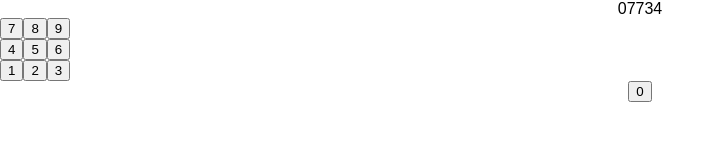
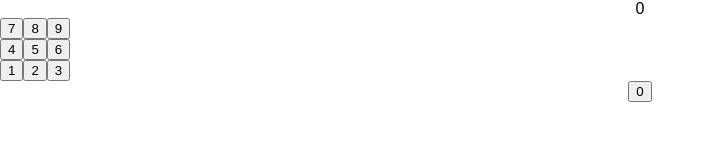
Before and after one commit to Samtfm/calculator, a React (Create React App) app: page / in a window 1280 px wide. Shown: the top 160 px of the page, without its empty margins (0-724 px from the left). Built offline with nearby package versions, Linux system fonts and the light colour scheme.

Commit message:
display screen readout

```diff
--- a/src/components/App.js
+++ b/src/components/App.js
@@ -1,14 +1,14 @@
 import React, { Component } from 'react';
 import logo from '../logo.svg';
 import './App.css';
-import Screen from './screen/screen';
+import ScreenContainer from './screen/screen_container';
 import KeypadContainer from './keypad/keypad_container';
 
 class App extends Component {
   render() {
     return (
       <div className="App">
-        <Screen/>
+        <ScreenContainer/>
         <KeypadContainer/>
       </div>
     );
--- a/src/components/screen/screen.js
+++ b/src/components/screen/screen.js
@@ -5,7 +5,7 @@ class Screen extends Component {
   render(){
     return (
       <div>
-        07734
+        {this.props.screenDisplay}
       </div>
     );
   }
--- /dev/null
+++ b/src/components/screen/screen_container.js
@@ -0,0 +1,15 @@
+import { connect } from 'react-redux';
+import Screen from './screen';
+// import { pushDigit } from '../../actions/screen_actions';
+
+const mapStateToProps = state => ({
+  screenDisplay: state.screenDisplay
+});
+
+const mapDispatchToProps = (dispatch) => ({
+});
+
+export default connect(
+  mapStateToProps,
+  mapDispatchToProps
+)(Screen);
--- a/src/reducers/root_reducer.js
+++ b/src/reducers/root_reducer.js
@@ -5,7 +5,7 @@ import screenReducer from './screen_reducer';
 const RootReducer = combineReducers({
 //  currentValue: currentValueReducer,
   memory: memoryReducer,
-  screen: screenReducer
+  screenDisplay: screenReducer
 });
 
 export default RootReducer;
```
Also changed, not shown: 1 other file (tests, documents, lock files or other folders).
